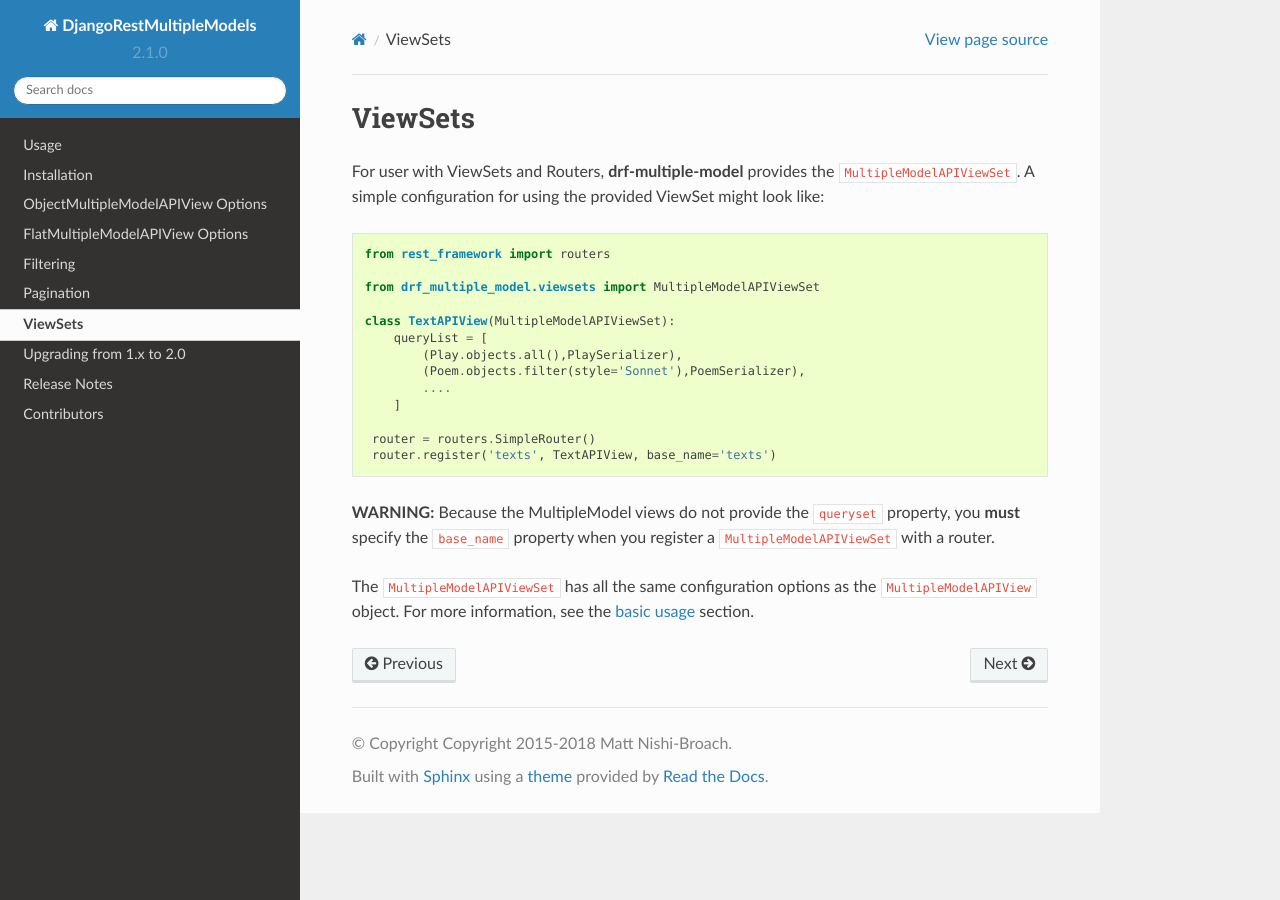
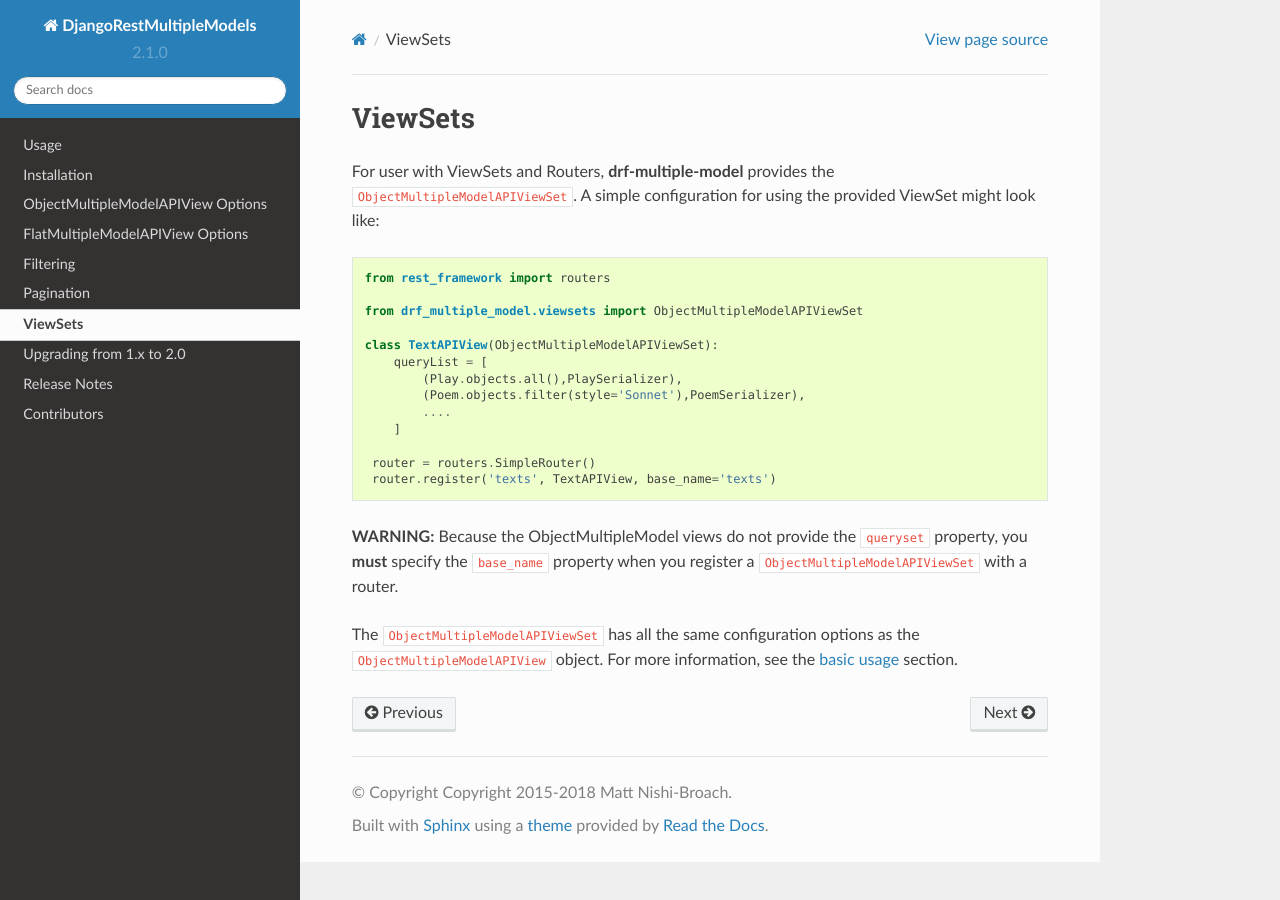
Before and after one commit to MattBroach/DjangoRestMultipleModels, a Sphinx documentation site: the page built from docs/viewsets.rst, in a window 1280 px wide. Built offline with Sphinx 7.4.7 and the Read the Docs theme 2.0.0, drawn with Linux system fonts in a browser that asks for light colours.

Commit message:
Fix viewsets doc

```diff
--- a/docs/viewsets.rst
+++ b/docs/viewsets.rst
@@ -2,13 +2,13 @@
 ViewSets
 ========
 
-For user with ViewSets and Routers, **drf-multiple-model** provides the ``MultipleModelAPIViewSet``.  A simple configuration for using the provided ViewSet might look like::
+For user with ViewSets and Routers, **drf-multiple-model** provides the ``ObjectMultipleModelAPIViewSet``.  A simple configuration for using the provided ViewSet might look like::
 
     from rest_framework import routers
 
-    from drf_multiple_model.viewsets import MultipleModelAPIViewSet
+    from drf_multiple_model.viewsets import ObjectMultipleModelAPIViewSet
 
-    class TextAPIView(MultipleModelAPIViewSet):
+    class TextAPIView(ObjectMultipleModelAPIViewSet):
         queryList = [
             (Play.objects.all(),PlaySerializer),
             (Poem.objects.filter(style='Sonnet'),PoemSerializer),
@@ -19,6 +19,6 @@
      router.register('texts', TextAPIView, base_name='texts')
 
 
-**WARNING:** Because the MultipleModel views do not provide the ``queryset`` property, you **must** specify the ``base_name`` property when you register a ``MultipleModelAPIViewSet`` with a router.
+**WARNING:** Because the ObjectMultipleModel views do not provide the ``queryset`` property, you **must** specify the ``base_name`` property when you register a ``ObjectMultipleModelAPIViewSet`` with a router.
 
-The ``MultipleModelAPIViewSet`` has all the same configuration options as the ``MultipleModelAPIView`` object.  For more information, see the :doc:`basic usage <basic-usage>`  section.
+The ``ObjectMultipleModelAPIViewSet`` has all the same configuration options as the ``ObjectMultipleModelAPIView`` object.  For more information, see the :doc:`basic usage <basic-usage>`  section.
```
